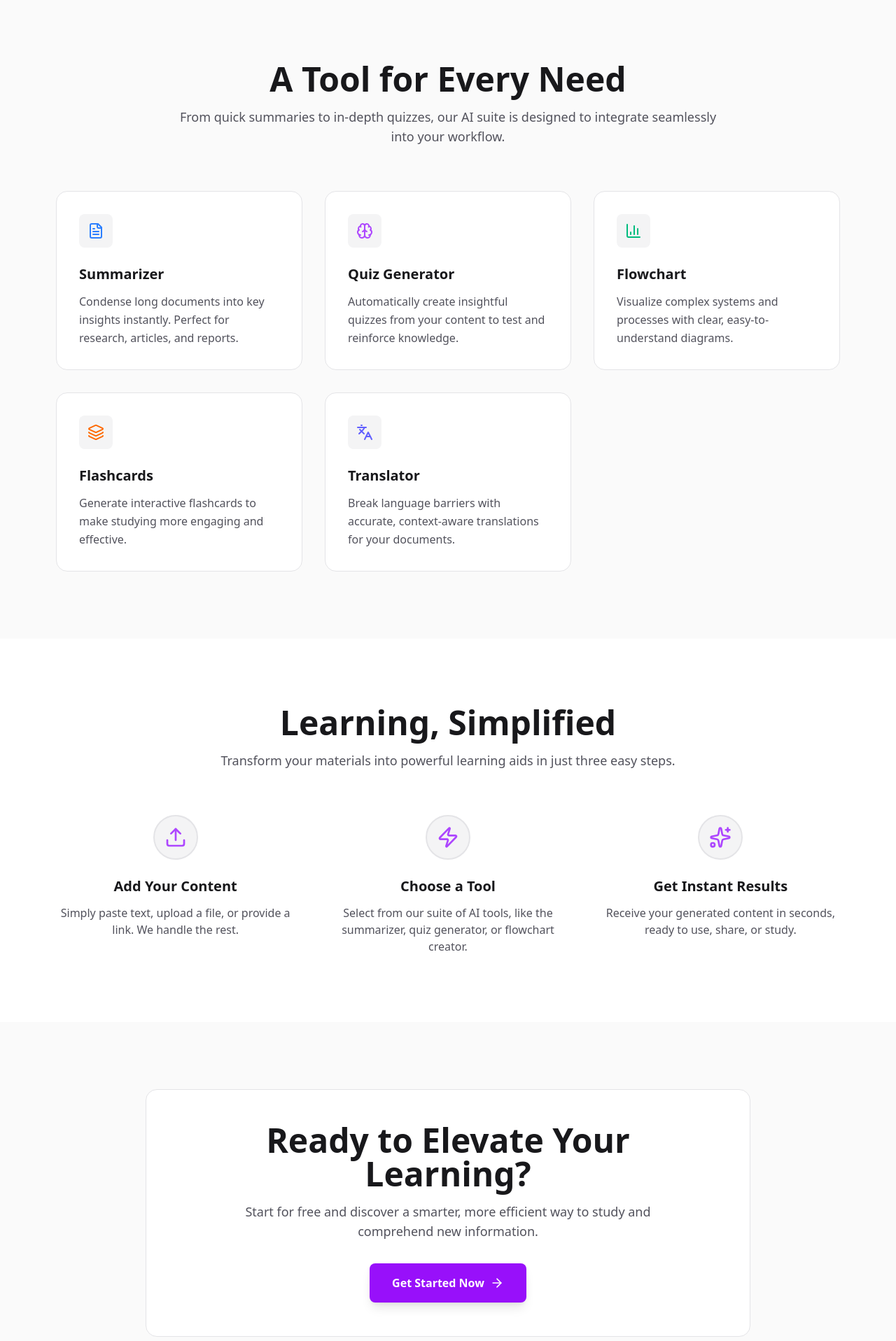
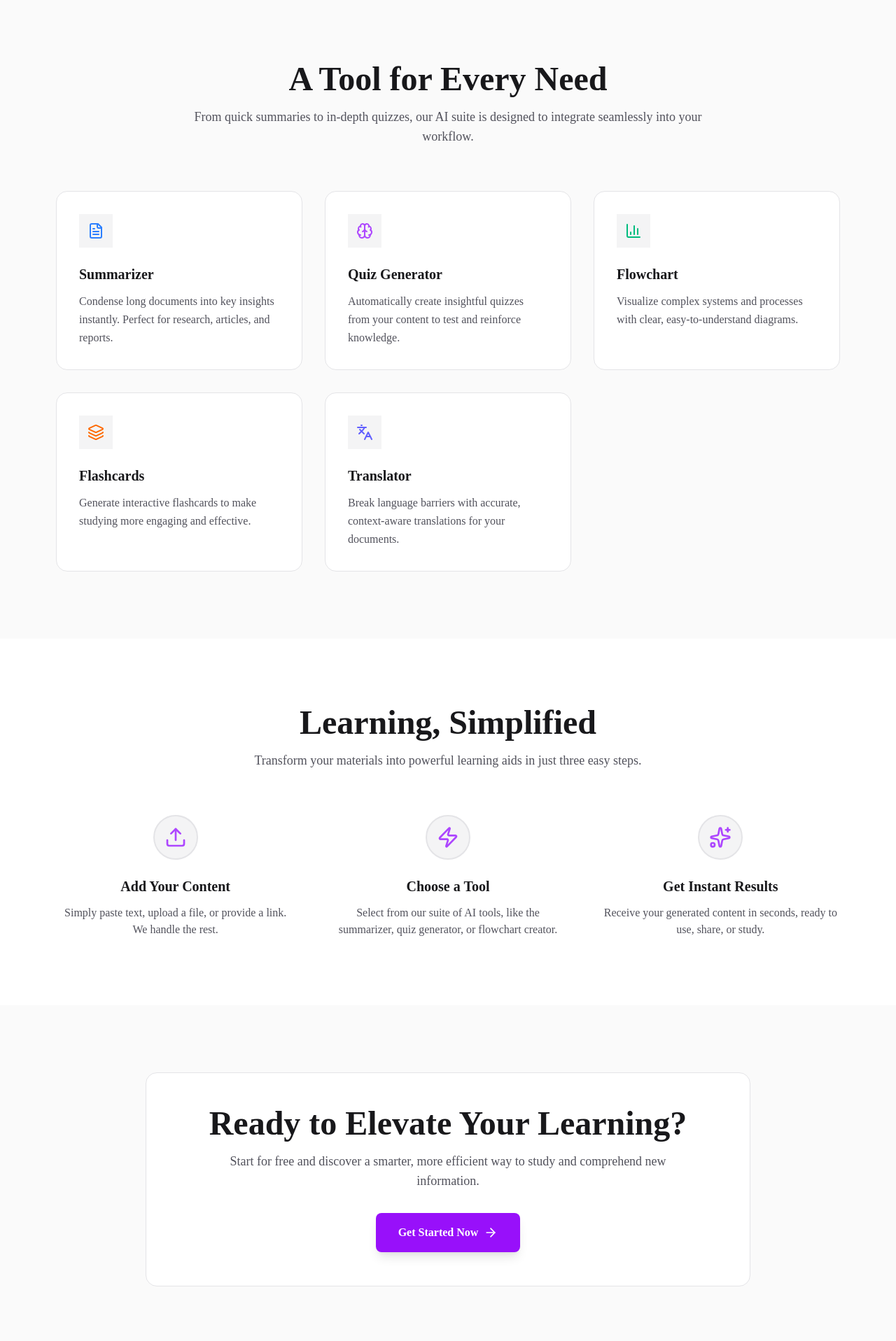
Before and after one commit to Mitesh-V-Chauhan/ElevateEd, a Next.js app: page /home in a window 1280 px wide. Shown: the part 880-2797 px from the top of the page at 70% size. Built offline with nearby package versions, Linux system fonts and the light colour scheme; no server answers.

Commit message:
Font Change

```diff
--- a/src/app/home/page.tsx
+++ b/src/app/home/page.tsx
@@ -180,7 +180,7 @@ const HeroSection: React.FC = () => {
     };
 
     return (
-        <section className="relative min-h-screen flex items-center justify-center py-20 px-4">
+        <section className="relative min-h-screen flex items-center justify-center py-20 px-4 font-['SF-Pro-Display-Regular']">
              {/* Gradient Background Removed */}
             <div className="relative z-10 w-full max-w-4xl mx-auto">
                 <div className="text-center mb-10">
@@ -188,11 +188,11 @@ const HeroSection: React.FC = () => {
                       Elevate Your Learning
                     </h1>
                     <p className={`text-lg md:text-xl max-w-2xl mx-auto ${darkMode ? 'text-zinc-400' : 'text-zinc-600'}`}>
-                      Transform any content into quizzes, summaries, and flashcards with the power of AI.
+                      Transform any content into quizzes, summaries, flowcharts and flashcards into multiple languages with the power of AI.
                     </p>
                 </div>
 
-                <div className={`rounded-2xl border backdrop-blur-sm transition-all duration-300 shadow-xl ${
+                <div className={`rounded-2xl border border-pink-600 backdrop-blur-sm transition-all duration-300 shadow-xl font-['SF-Pro-Display-Regular'] ${
                   darkMode ? 'bg-zinc-900/80 border-zinc-800' : 'bg-white/90 border-zinc-200'
                 }`}>
                     <div className="p-6">
@@ -344,33 +344,33 @@ const FeaturesSection: React.FC = () => {
     <section className={`py-24 ${darkMode ? 'bg-zinc-900' : 'bg-zinc-50'}`}>
       <div className="max-w-6xl mx-auto px-4">
         <div className="text-center mb-16">
-          <h2 className="text-4xl md:text-5xl font-bold mb-4">
+          <h2 className="text-4xl md:text-5xl font-bold mb-4 font-['SF-Pro-Display-Regular']">
             A Tool for Every Need
           </h2>
-          <p className={`text-lg max-w-3xl mx-auto ${darkMode ? 'text-zinc-400' : 'text-zinc-600'}`}>
+          <p className={`text-lg max-w-3xl mx-auto font-['SF-Pro-Display-Regular'] ${darkMode ? 'text-zinc-400' : 'text-zinc-600'}`}>
             From quick summaries to in-depth quizzes, our AI suite is designed to integrate seamlessly into your workflow.
           </p>
         </div>
 
-        <div className="grid grid-cols-1 md:grid-cols-2 lg:grid-cols-3 gap-8">
+        <div className="grid grid-cols-1 md:grid-cols-2 lg:grid-cols-3 gap-8 font-['SF-Pro-Display-Regular']">
           {tools.map((tool) => {
             const Icon = tool.icon;
             return (
               <div
                 key={tool.id}
-                className={`p-8 rounded-2xl border transition-all duration-300 transform hover:-translate-y-2 ${
+                className={`p-8 rounded-2xl font-['SF-Pro-Display-Regular'] border transition-all duration-300 transform hover:-translate-y-2 ${
                   darkMode ? 'bg-zinc-950 border-zinc-800 hover:border-purple-500' : 'bg-white border-zinc-200 hover:border-purple-500'
                 }`}
               >
-                <div className={`w-12 h-12 rounded-lg flex items-center justify-center mb-6 bg-zinc-100 dark:bg-zinc-800`}>
+                <div className={`w-12 h-12  font-['SF-Pro-Display-Regular']rounded-lg flex items-center justify-center mb-6 bg-zinc-100 dark:bg-zinc-800`}>
                   <Icon className={`w-6 h-6 ${tool.color}`} />
                 </div>
 
-                <h3 className="text-xl font-bold mb-3">
+                <h3 className="text-xl font-bold mb-3 font-['SF-Pro-Display-Regular']">
                   {tool.title}
                 </h3>
 
-                <p className={`leading-relaxed ${darkMode ? 'text-zinc-400' : 'text-zinc-600'}`}>
+                <p className={`leading-relaxed font-['SF-Pro-Display-Regular'] ${darkMode ? 'text-zinc-400' : 'text-zinc-600'}`}>
                   {tool.description}
                 </p>
               </div>
@@ -391,26 +391,26 @@ const HowItWorksSection: React.FC = () => {
 
   return (
     <section className="py-24">
-      <div className="max-w-6xl mx-auto px-4">
+      <div className="max-w-6xl font-['SF-Pro-Display-Regular'] mx-auto px-4">
         <div className="text-center mb-16">
-          <h2 className="text-4xl md:text-5xl font-bold mb-4">
+          <h2 className="text-4xl font-['SF-Pro-Display-Regular'] md:text-5xl font-bold mb-4">
             Learning, Simplified
           </h2>
-          <p className={`text-lg max-w-3xl mx-auto ${darkMode ? 'text-zinc-400' : 'text-zinc-600'}`}>
+          <p className={`text-lg font-['SF-Pro-Display-Regular'] max-w-3xl mx-auto ${darkMode ? 'text-zinc-400' : 'text-zinc-600'}`}>
             Transform your materials into powerful learning aids in just three easy steps.
           </p>
         </div>
 
-        <div className="grid grid-cols-1 md:grid-cols-3 gap-12">
+        <div className="grid font-['SF-Pro-Display-Regular'] grid-cols-1 md:grid-cols-3 gap-12">
           {howItWorksSteps.map((step, index) => (
             <div key={index} className="text-center flex flex-col items-center">
-              <div className={`w-16 h-16 rounded-full flex items-center justify-center text-purple-500 mb-6 border-2 ${darkMode ? 'bg-zinc-800 border-zinc-700' : 'bg-zinc-100 border-zinc-200'}`}>
+              <div className={`w-16 h-16 font-['SF-Pro-Display-Regular'] rounded-full flex items-center justify-center text-purple-500 mb-6 border-2 ${darkMode ? 'bg-zinc-800 border-zinc-700' : 'bg-zinc-100 border-zinc-200'}`}>
                 <step.icon className="w-8 h-8" />
               </div>
-              <h3 className="text-xl font-bold mb-3">
+              <h3 className="text-xl font-['SF-Pro-Display-Regular'] font-bold mb-3">
                 {step.title}
               </h3>
-              <p className={` ${darkMode ? 'text-zinc-400' : 'text-zinc-600'}`}>
+              <p className={` font-['SF-Pro-Display-Regular'] ${darkMode ? 'text-zinc-400' : 'text-zinc-600'}`}>
                 {step.description}
               </p>
             </div>
@@ -430,18 +430,18 @@ const CtaSection: React.FC = () => {
   const darkMode = theme === 'dark';
 
   return (
-    <section className={`py-24 ${darkMode ? 'bg-zinc-900' : 'bg-zinc-50'}`}>
+    <section className={` font-['SF-Pro-Display-Regular'] py-24 ${darkMode ? 'bg-zinc-900' : 'bg-zinc-50'}`}>
       <div className="max-w-4xl mx-auto px-4">
-        <div className={`rounded-2xl p-12 text-center border ${darkMode ? 'bg-zinc-950 border-zinc-800' : 'bg-white border-zinc-200'}`}>
-          <h2 className="text-4xl md:text-5xl font-bold mb-4">
+        <div className={` font-['SF-Pro-Display-Regular'] rounded-2xl p-12 text-center border ${darkMode ? 'bg-zinc-950 border-zinc-800' : 'bg-white border-zinc-200'}`}>
+          <h2 className=" font-['SF-Pro-Display-Regular'] text-4xl md:text-5xl font-bold mb-4">
             Ready to Elevate Your Learning?
           </h2>
-          <p className={`text-lg mb-8 max-w-2xl mx-auto ${darkMode ? 'text-zinc-400' : 'text-zinc-600'}`}>
+          <p className={` font-['SF-Pro-Display-Regular'] text-lg mb-8 max-w-2xl mx-auto ${darkMode ? 'text-zinc-400' : 'text-zinc-600'}`}>
             Start for free and discover a smarter, more efficient way to study and comprehend new information.
           </p>
           <button
             onClick={() => window.scrollTo({ top: 0, behavior: 'smooth' })}
-            className="bg-purple-600 text-white px-8 py-4 rounded-lg font-semibold hover:bg-purple-700 transition-all duration-300 transform hover:scale-105 inline-flex items-center space-x-2 text-base shadow-lg hover:shadow-xl"
+            className=" font-['SF-Pro-Display-Regular'] bg-purple-600 text-white px-8 py-4 rounded-lg font-semibold hover:bg-purple-700 transition-all duration-300 transform hover:scale-105 inline-flex items-center space-x-2 text-base shadow-lg hover:shadow-xl"
           >
             <span>Get Started Now</span>
             <ArrowRight className="w-5 h-5" />
--- a/src/app/page.tsx
+++ b/src/app/page.tsx
@@ -366,7 +366,7 @@ export default function Page() {
                 </p>
                 <div className="flex flex-col sm:flex-row items-center justify-center space-y-4 sm:space-y-0 sm:space-x-6">
                   <Link
-                    href="/summariser"
+                    href="/home"
                     className="bg-white text-blue-600 px-8 sm:px-10 py-4 sm:py-5 rounded-xl font-['SF-Pro-Display-Regular'] hover:bg-zinc-100 transition-all duration-300 transform hover:scale-105 inline-flex items-center space-x-3 text-base sm:text-lg shadow-lg hover:shadow-xl"
                   >
                     <span>Get Started for Free</span>
--- a/src/components/GeneratorHeader.tsx
+++ b/src/components/GeneratorHeader.tsx
@@ -46,7 +46,7 @@ export default function Header() {
               </span>
             </div>
           ) : (
-            <ProtectedLink href={user ? "/home" : "/"} className="flex items-center space-x-3 group">
+            <ProtectedLink href={user ? "/" : "/"} className="flex items-center space-x-3 group">
               <h1 className="exo-2-brand text-[25px] bg-gradient-to-r from-purple-600 via-pink-600 to-orange-500 bg-clip-text text-transparent transition-all duration-300 group-hover:from-purple-700 group-hover:via-pink-700 group-hover:to-orange-600">
                 ElevateEd
               </h1>
```
